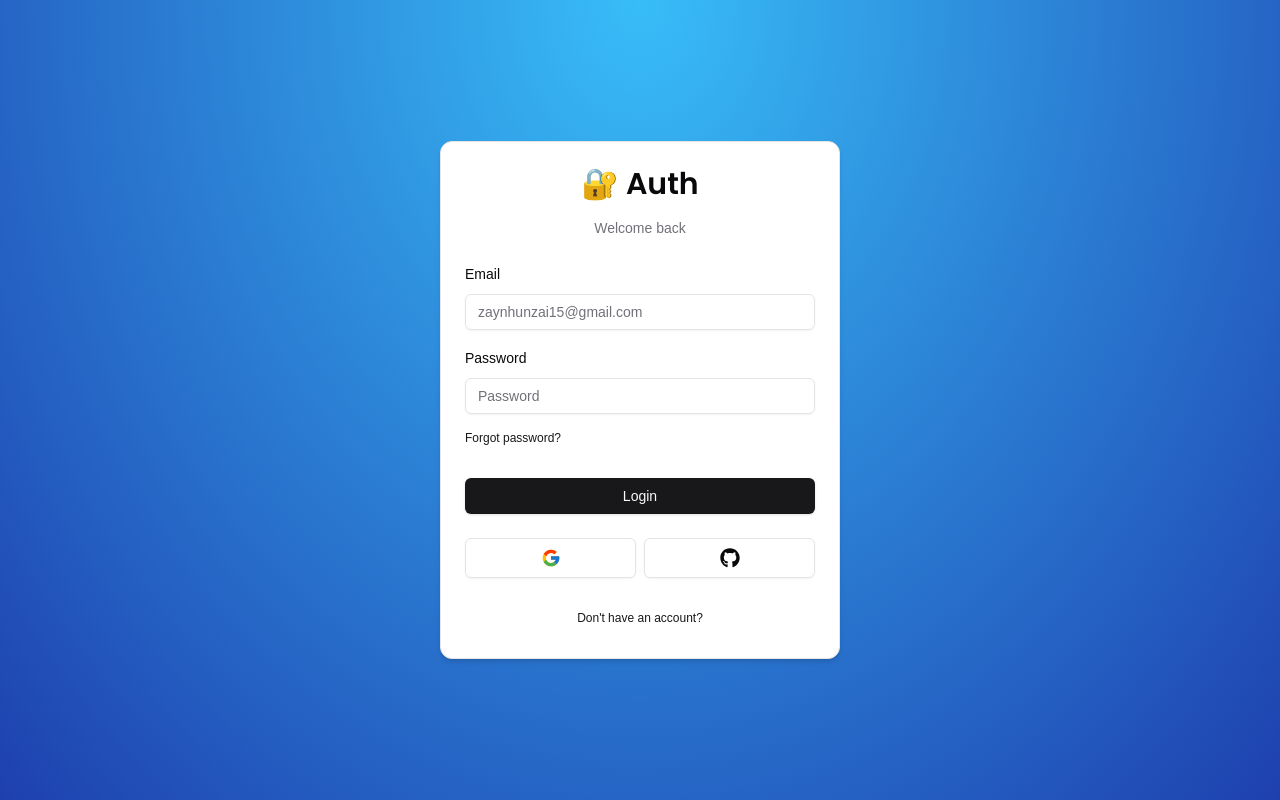
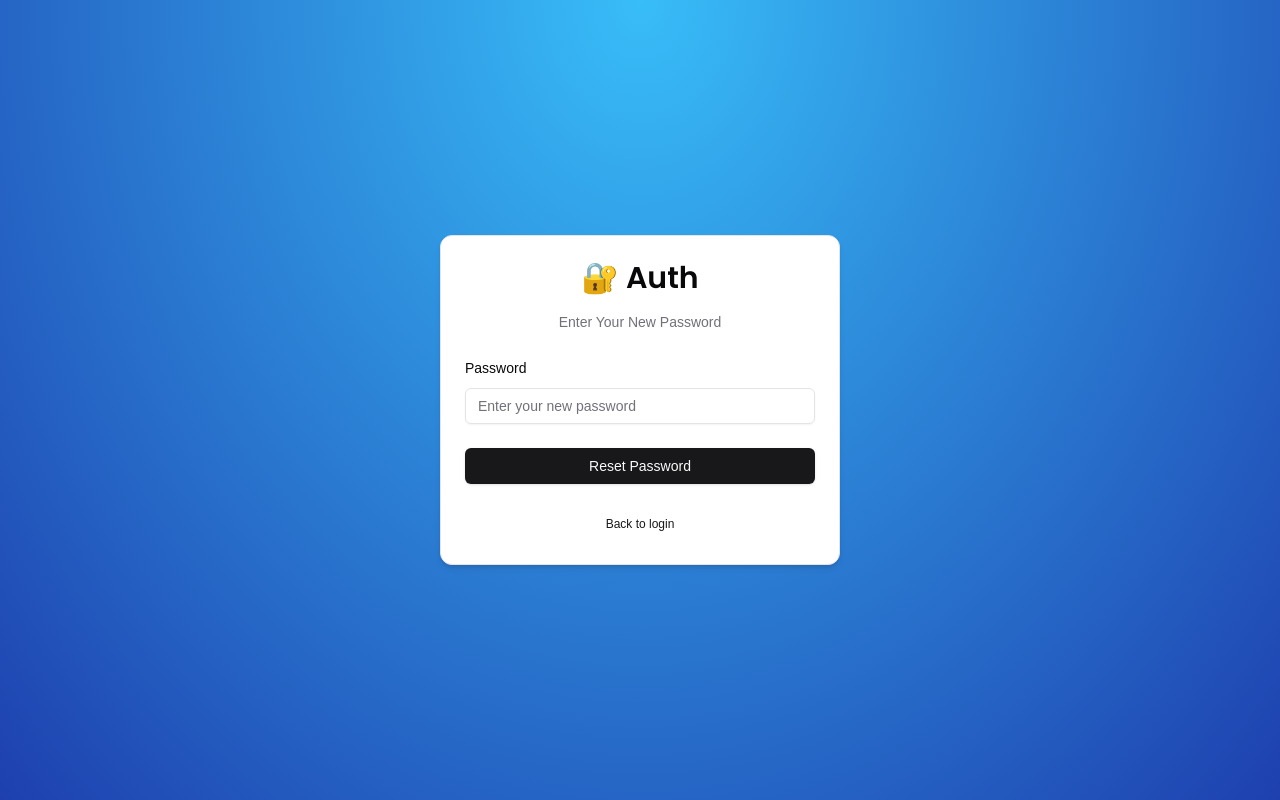
Before and after one commit to code-with-zain-hunzai/auth-2Fa, a Next.js app: page /auth/new-password in a window 1280 px wide. Built offline with nearby package versions, Linux system fonts and the light colour scheme; no server answers.

Commit message:
complete fotgot password verification

```diff
--- /dev/null
+++ b/actions/new-password.ts
@@ -0,0 +1,56 @@
+"use server"
+
+import * as z from "zod";
+import bcrypt from "bcryptjs"
+import { NewPasswordSchema } from "../schemas";
+import { getPasswordResetTokenByToken } from "../data/password-reset-token";
+import { getUserByEmail } from "../data/user";
+import { db } from "@/lib/db";
+
+export const newPassword = async (
+    values: z.infer<typeof NewPasswordSchema>,
+    token?: string | null,
+) => {
+    if (!token) {
+        return { error: "Missing token!" }
+    }
+
+    const validatedFields = NewPasswordSchema.safeParse(values)
+
+    if (!validatedFields.success) {
+        return { error: "Invalid fields!" };
+    }
+
+    const { password } = validatedFields.data;
+
+    const existingToken = await getPasswordResetTokenByToken(token)
+
+    if (!existingToken) {
+        return { error: "Invalid token!" }
+    }
+
+    const hasExpired = new Date(existingToken.expires) < new Date();
+
+    if (hasExpired) {
+        return { error: "Token has expired!" };
+    }
+
+    const existingUser = await getUserByEmail(existingToken.email);
+
+    if (!existingUser) {
+        return { error: "Email does not exist!" }
+    }
+
+    const hashedPassword = await bcrypt.hash(password, 10);
+
+    await db.user.update({
+        where: { id: existingUser.id },
+        data: { password: hashedPassword }
+    })
+
+    await db.passwordResetToken.delete({
+        where: { id: existingToken.id }
+    });
+
+    return { success: "password updated!" }
+}
--- a/data/password-reset-token.ts
+++ b/data/password-reset-token.ts
@@ -1,6 +1,6 @@
 import { db } from "@/lib/db"
 
-export const getPassordResetTokenByToken = async (token: string) => {
+export const getPasswordResetTokenByToken = async (token: string) => {
 
     try {
         const passwordResetToken = await db.passwordResetToken.findUnique({
@@ -13,7 +13,7 @@ export const getPassordResetTokenByToken = async (token: string) => {
     }
 };
 
-export const getPassordResetTokenByEmail = async (email: string) => {
+export const getPasswordResetTokenByEmail = async (email: string) => {
 
     try {
         const passwordResetToken = await db.passwordResetToken.findFirst({
--- a/package.json
+++ b/package.json
@@ -30,6 +30,7 @@
     "resend": "^4.0.0",
     "tailwind-merge": "^2.5.2",
     "tailwindcss-animate": "^1.0.7",
+    "three": "^0.169.0",
     "uuid": "^10.0.0",
     "zod": "^3.23.8"
   },
--- a/schemas/index.ts
+++ b/schemas/index.ts
@@ -1,4 +1,12 @@
 import * as z from "zod";
+
+
+export const NewPasswordSchema = z.object({
+    password: z.string().min(6, {
+        message: "Password must be at least 6 characters",
+    }),
+});
+
 
 export const ResetSchema = z.object({
     email: z.string().email({
--- a/src/app/auth/new-password/page.tsx
+++ b/src/app/auth/new-password/page.tsx
@@ -1,4 +1,4 @@
-import ForgetForm from "@/components/auth/forgot-form"
+import ForgetForm from "@/components/auth/new-password-form"
 
 
 const NewPasswordPage = () => {
--- a/src/components/auth/forgot-form.tsx
+++ /dev/null
@@ -1,114 +0,0 @@
-"use client";
-import * as z from "zod";
-import { useForm } from "react-hook-form";
-import { zodResolver } from "@hookform/resolvers/zod"
-import Link from "next/link";;
-import { useSearchParams } from "next/navigation";
-import { CardWrapper } from './card-wrapper';
-import { LoginSchema } from "../../../schemas";
-import {
-    Form,
-    FormControl,
-    FormField,
-    FormItem,
-    FormLabel,
-    FormMessage,
-} from "@/components/ui/form";
-import { Input } from "@/components/ui/input";
-import { Button } from "@/components/ui/button";
-import { FormError } from "@/components/form-error";
-import { FormSuccess } from "@/components/form-success";
-import { Login } from "../../../actions/login";
-import { useState, useTransition } from "react";
-
-
-const ForgetForm = () => {
-    const searchParams = useSearchParams();
-    const urlError = searchParams.get("error") === "OAuthAccountNotLinked" ? "Email already in use with different provider!" : "";
-    const [error, setError] = useState<string | undefined>("")
-    const [success, setSuccess] = useState<string | undefined>("")
-    const [isPending, startTransition] = useTransition()
-
-    const form = useForm<z.infer<typeof LoginSchema>>({
-        resolver: zodResolver(LoginSchema),
-        defaultValues: {
-            email: "",
-            password: "",
-        },
-    });
-
-    const onSubmit = (values: z.infer<typeof LoginSchema>) => {
-        setError("");
-        setSuccess("");
-
-        startTransition(() => {
-            Login(values)
-                .then((data) => {
-                    setError(data?.error);
-                    setSuccess(data?.success);
-                })
-        })
-    }
-
-    return (
-        <CardWrapper
-            headerLabel="Welcome back"
-            backButtonLabel="Don't have an account?"
-            backButtonHref='/auth/register'
-            showSocial
-        >
-            <Form {...form}>
-                <form onSubmit={form.handleSubmit(onSubmit)} className="space-y-6">
-                    <div className="space-y-4">
-                        <FormField
-                            control={form.control}
-                            name="email"
-                            render={({ field }) => (
-                                <FormItem>
-                                    <FormLabel>Email</FormLabel>
-                                    <FormControl>
-                                        <Input {...field} placeholder="zaynhunzai15@gmail.com" />
-                                    </FormControl>
-                                    <FormMessage />
-                                </FormItem>
-                            )}
-                        />
-                        <FormField
-                            control={form.control}
-                            name="password"
-                            render={({ field }) => (
-                                <FormItem>
-                                    <FormLabel>Password</FormLabel>
-                                    <FormControl>
-                                        <Input {...field}
-                                            type="password"
-                                            placeholder="Password" />
-                                    </FormControl>
-                                    <Button
-                                        size="sm"
-                                        variant="link"
-                                        asChild
-                                        className="px-0 font-normal">
-                                        <Link href="/auth/reset">
-                                            Forgot password?
-                                        </Link>
-                                    </Button>
-                                    <FormMessage />
-                                </FormItem>
-                            )}
-                        />
-                    </div>
-                    <FormError message={error || urlError} />
-                    <FormSuccess message={success} />
-                    <Button
-                        disabled={isPending}
-                        type="submit"
-                        className="w-full">
-                        Login</Button>
-                </form>
-            </Form>
-        </CardWrapper>
-    );
-};
-
-export default ForgetForm;
--- /dev/null
+++ b/src/components/auth/new-password-form.tsx
@@ -0,0 +1,97 @@
+"use client";
+import * as z from "zod";
+import { useForm } from "react-hook-form";
+import { zodResolver } from "@hookform/resolvers/zod";
+import { CardWrapper } from "./card-wrapper";
+import { NewPasswordSchema } from "../../../schemas"; // Ensure the schema is correct
+import { useSearchParams } from "next/navigation";
+import {
+    Form,
+    FormControl,
+    FormField,
+    FormItem,
+    FormLabel,
+    FormMessage,
+} from "@/components/ui/form";
+import { Input } from "@/components/ui/input";
+import { Button } from "@/components/ui/button";
+import { FormError } from "@/components/form-error";
+import { FormSuccess } from "@/components/form-success";
+import { newPassword } from "../../../actions/new-password";
+import { useState, useTransition } from "react";
+
+const NewPasswordForm = () => {
+    const searchParams = useSearchParams();
+    const token = searchParams.get('token');
+
+    const [error, setError] = useState<string | undefined>("");
+    const [success, setSuccess] = useState<string | undefined>("");
+    const [isPending, startTransition] = useTransition();
+
+    const form = useForm<z.infer<typeof NewPasswordSchema>>({
+        resolver: zodResolver(NewPasswordSchema),
+        defaultValues: {
+            password: "",
+        },
+    });
+
+    const onSubmit = (values: z.infer<typeof NewPasswordSchema>) => {
+        if (!token) {
+            setError("Invalid or missing token.");
+            return;
+        }
+
+        setError("");
+        setSuccess("");
+
+        startTransition(() => {
+            newPassword(values, token)
+                .then((data) => {
+                    if (data?.error) {
+                        setError(data?.error);
+                    } else {
+                        setSuccess(data?.success);
+                    }
+                });
+        });
+    };
+
+    return (
+        <CardWrapper
+            headerLabel="Enter Your New Password"
+            backButtonLabel="Back to login"
+            backButtonHref="/auth/login"
+        >
+            <Form {...form}>
+                <form onSubmit={form.handleSubmit(onSubmit)} className="space-y-6">
+                    <div className="space-y-4">
+                        {/* Ensure name="password" is set here */}
+                        <FormField
+                            control={form.control}
+                            name="password" // Add the name here to track the password field
+                            render={({ field }) => (
+                                <FormItem>
+                                    <FormLabel>Password</FormLabel>
+                                    <FormControl>
+                                        <Input {...field}
+                                            disabled={isPending}
+                                            placeholder="Enter your new password"
+                                            type="password" />
+                                    </FormControl>
+                                    <FormMessage />
+                                </FormItem>
+                            )}
+                        />
+                    </div>
+                    <FormError message={error} />
+                    <FormSuccess message={success} />
+                    <Button disabled={isPending} type="submit" className="w-full">
+                        {isPending ? "Resetting..." : "Reset Password"}
+                    </Button>
+                </form>
+            </Form>
+        </CardWrapper>
+    );
+};
+
+export default NewPasswordForm;
--- a/src/lib/tokens.ts
+++ b/src/lib/tokens.ts
@@ -1,13 +1,13 @@
 import { v4 as uuidv4 } from "uuid"
 import { db } from "@/lib/db";
 import { getVerificationTokenByEmail } from "../../data/verficiation-token";
-import { getPassordResetTokenByEmail } from "../../data/password-reset-token";
+import { getPasswordResetTokenByEmail } from "../../data/password-reset-token";
 
 export const generatePasswordResetToken = async (email: string) => {
     const token = uuidv4();
     const expires = new Date(new Date().getTime() + 3600 * 1000);
 
-    const existingToken = await getPassordResetTokenByEmail(email);
+    const existingToken = await getPasswordResetTokenByEmail(email);
 
     if (existingToken) {
         await db.passwordResetToken.delete({
```
Also changed, not shown: 1 other file (tests, documents, lock files or other folders).
